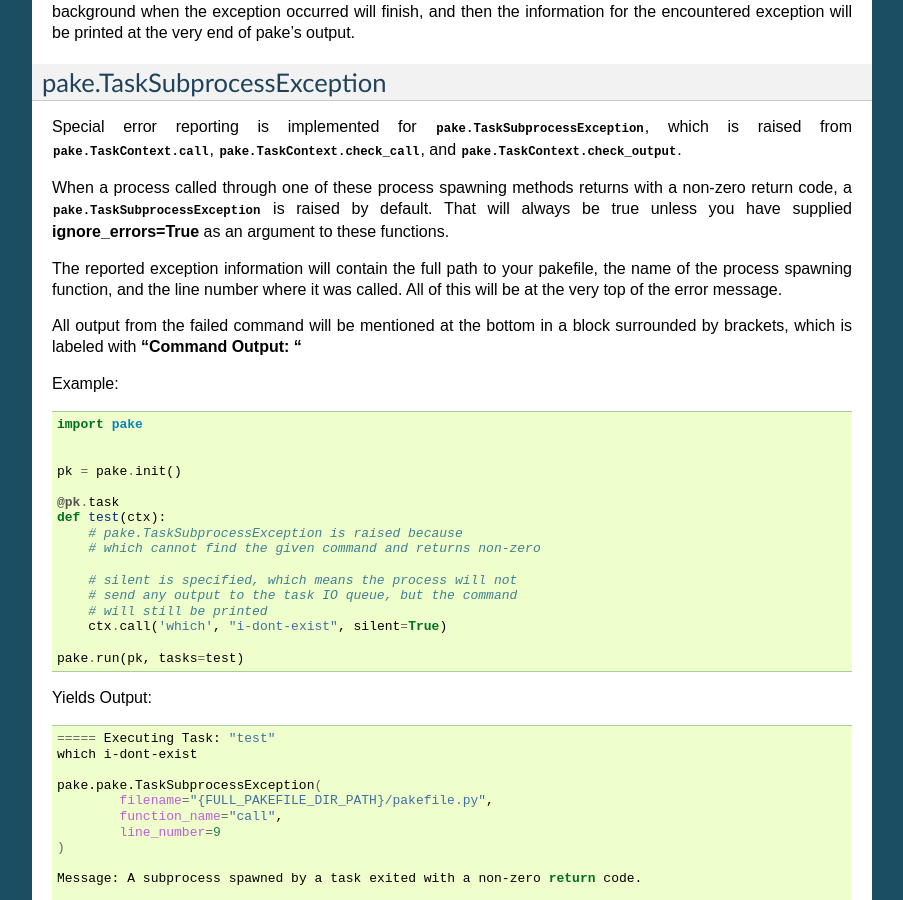
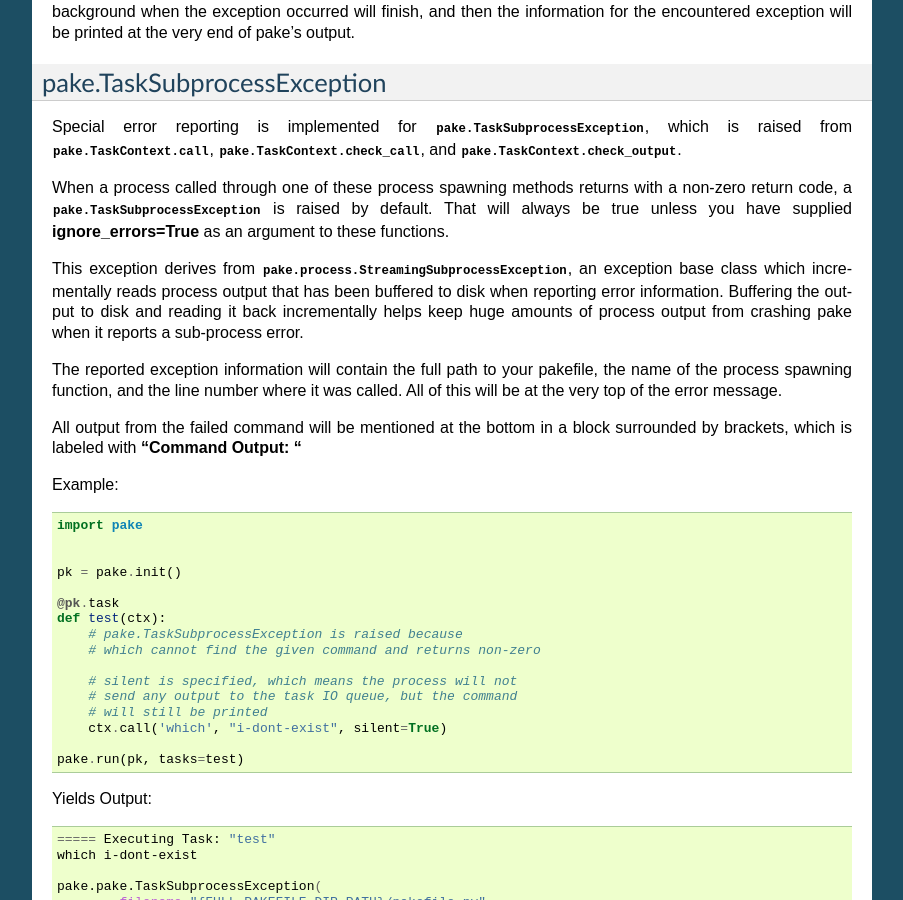
Before and after one commit to Teriks/pake, a Sphinx documentation site: the page built from docs/source/taskexceptions.rst, in a window 1280 px wide and 900 px high, scrolled down 920 px. Shown: the whole window, without its empty margins (198-1101 px from the left). Built offline with Sphinx 7.4.7, drawn with Linux system fonts in a browser that asks for light colours.

Commit message:
Add info about StreamingSubprocessException to taskexceptions.rst
Under pake.TaskSubprocessException section, an exception which
derives this class.

```diff
--- a/docs/source/taskexceptions.rst
+++ b/docs/source/taskexceptions.rst
@@ -73,13 +73,17 @@ When a process called through one of these process spawning methods returns with
 a :py:exc:`pake.TaskSubprocessException` is raised by default.  That will always be true unless you have
 supplied **ignore_errors=True** as an argument to these functions.
 
+This exception derives from :py:exc:`pake.process.StreamingSubprocessException`, an exception
+base class which incrementally reads process output that has been buffered to disk when reporting
+error information.  Buffering the output to disk and reading it back incrementally helps keep huge
+amounts of process output from crashing pake when it reports a sub-process error.
+
 The reported exception information will contain the full path to your pakefile, the name of the process
 spawning function, and the line number where it was called.  All of this will be at the very top of the
 error message.
 
 All output from the failed command will be mentioned at the bottom in a block surrounded by brackets,
 which is labeled with **"Command Output: "**
-
 
 Example:
 
```
